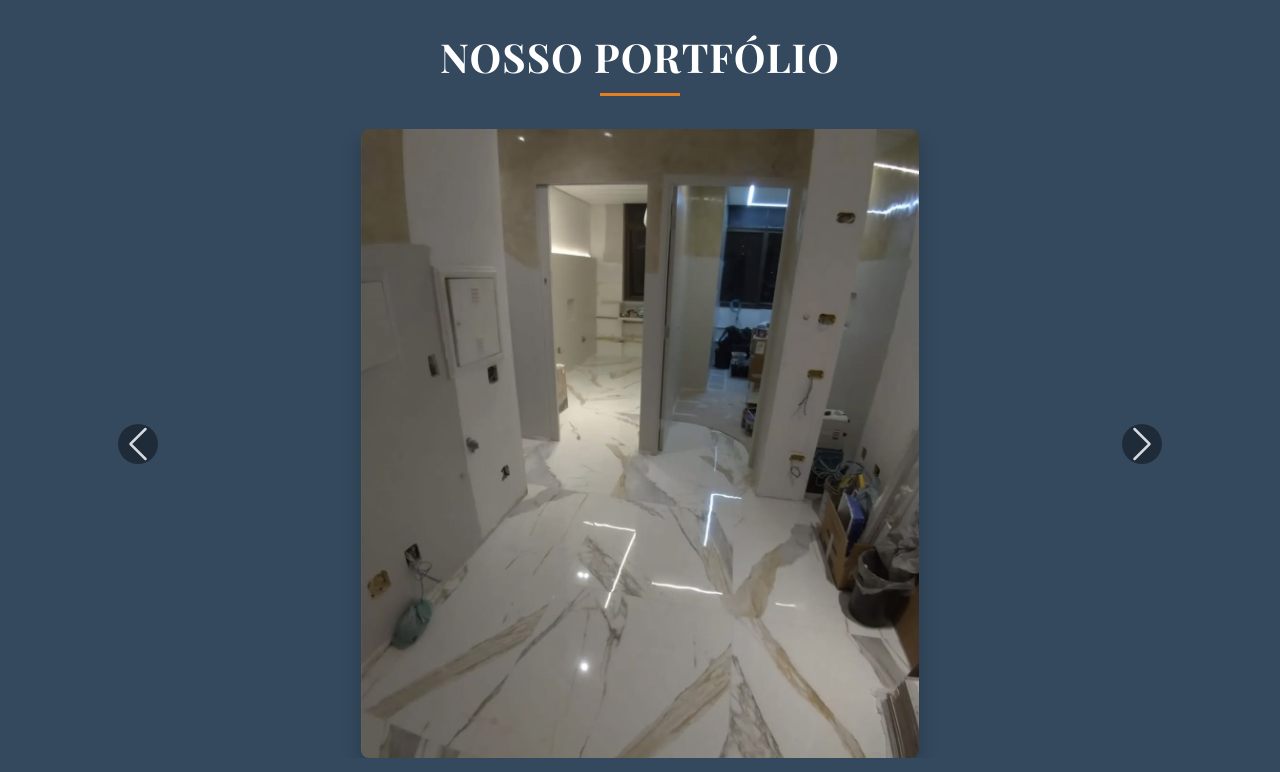
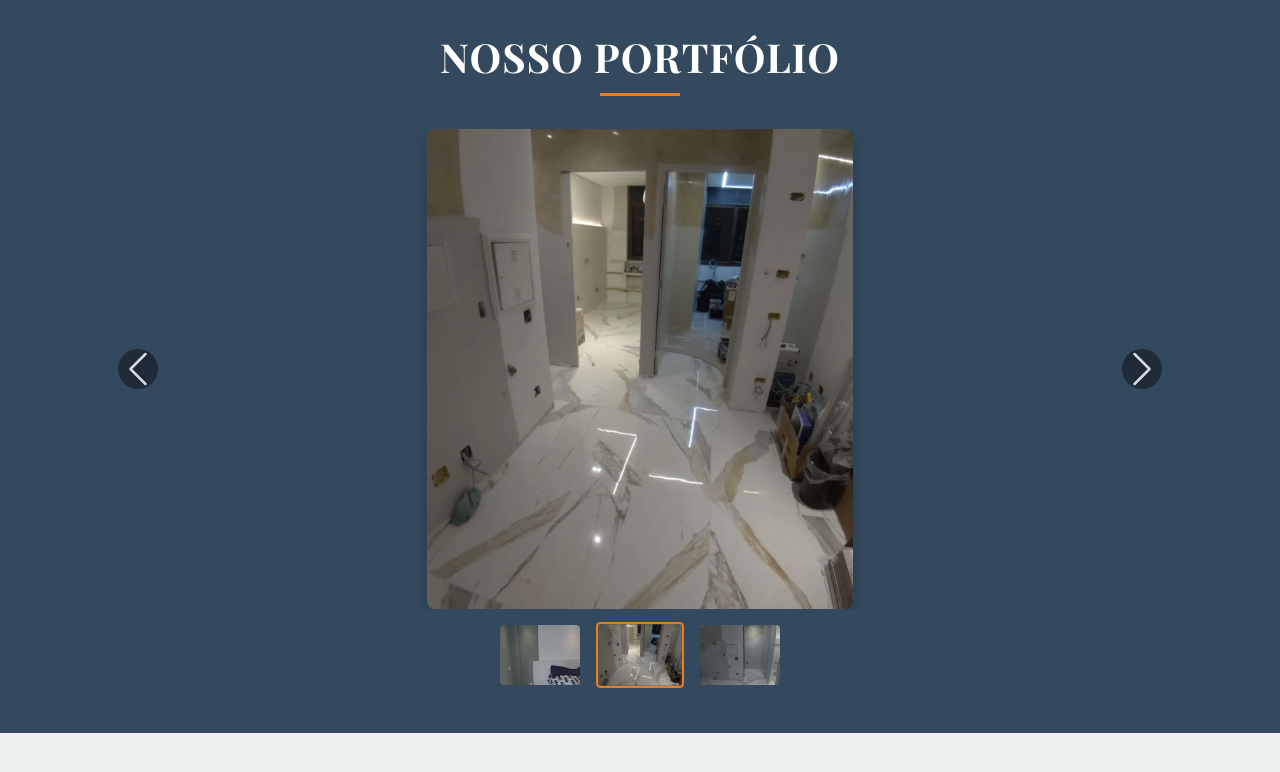
Before and after one commit to GN0013/vimile-pinturas-of, a plain HTML site: page index.html in a window 1280 px wide. Shown: the part 1160-1932 px from the top of the page. Drawn offline with nearby package versions, Linux system fonts and the light colour scheme.

Commit message:
Update style.css

```diff
--- a/css/style.css
+++ b/css/style.css
@@ -1,4 +1,3 @@
-/* Estilos gerais */
 :root {
     --primary-color: #2c3e50;
     --secondary-color: #34495e;
@@ -10,7 +9,6 @@
     --shadow: 0 4px 6px rgba(0, 0, 0, 0.1);
     --transition: all 0.3s ease;
 }
-
 body {
     font-family: 'Raleway', sans-serif;
     color: var(--text-color);
@@ -18,27 +16,22 @@ body {
     background-color: var(--light-color);
     overflow-x: hidden;
 }
-
 h1, h2, h3, h4, h5, h6 {
     font-family: 'Playfair Display', serif;
     font-weight: 700;
 }
-
 a {
     color: var(--accent-color);
     text-decoration: none;
     transition: var(--transition);
 }
-
 a:hover {
     color: var(--primary-color);
 }
-
 section {
     position: relative;
     padding: 5rem 0;
 }
-
 .section-title {
     position: relative;
     margin-bottom: 3rem;
@@ -47,7 +40,6 @@ section {
     text-transform: uppercase;
     letter-spacing: 1px;
 }
-
 .section-title::after {
     content: "";
     position: absolute;
@@ -58,8 +50,6 @@ section {
     height: 3px;
     background-color: var(--accent-color);
 }
-
-/* Efeito de pincelada artística */
 .hero-brush-stroke {
     position: relative;
     height: 8px;
@@ -69,7 +59,6 @@ section {
     border-radius: 3px;
     transform: rotate(-1deg);
 }
-
 .hero-brush-stroke::before,
 .hero-brush-stroke::after {
     content: "";
@@ -78,22 +67,18 @@ section {
     background-color: var(--accent-color);
     border-radius: 3px;
 }
-
 .hero-brush-stroke::before {
     width: 120px;
     top: -16px;
     left: 15px;
     transform: rotate(2deg);
 }
-
 .hero-brush-stroke::after {
     width: 170px;
     bottom: -16px;
     left: -10px;
     transform: rotate(-1deg);
 }
-
-/* Header e navegação */
 .header-main {
     background-color: var(--primary-color);
     box-shadow: var(--shadow);
@@ -102,16 +87,13 @@ section {
     z-index: 1000;
     padding: 0.5rem 0;
 }
-
 .logo {
     max-height: 80px;
     transition: var(--transition);
 }
-
 .navbar {
     padding: 0;
 }
-
 .navbar-nav .nav-link {
     color: var(--white);
     font-weight: 500;
@@ -121,7 +103,6 @@ section {
     transition: var(--transition);
     position: relative;
 }
-
 .navbar-nav .nav-link::after {
     content: "";
     position: absolute;
@@ -133,24 +114,19 @@ section {
     transition: var(--transition);
     transform: translateX(-50%);
 }
-
 .navbar-nav .nav-link:hover::after {
     width: 70%;
 }
-
 .navbar-nav .nav-link:hover,
 .navbar-nav .nav-link:focus {
     color: var(--accent-color);
 }
-
 .navbar-toggler {
     border: none;
     padding: 0.5rem;
     color: var(--white);
     background-color: var(--accent-color);
 }
-
-/* Seção Hero */
 .hero-section {
     background: linear-gradient(rgba(0, 0, 0, 0.7), rgba(0, 0, 0, 0.7)), url('../imagens/pintura1.jpg');
     background-size: cover;
@@ -159,20 +135,17 @@ section {
     padding: 8rem 0;
     position: relative;
 }
-
 .hero-title {
     font-size: 3.5rem;
     margin-bottom: 1.5rem;
     text-shadow: 2px 2px 4px rgba(0, 0, 0, 0.5);
 }
-
 .hero-subtitle {
     font-size: 1.25rem;
     max-width: 700px;
     margin: 0 auto;
     opacity: 0.9;
 }
-
 .hero-cta {
     background-color: var(--accent-color);
     border: none;
@@ -183,18 +156,14 @@ section {
     box-shadow: 0 4px 15px rgba(230, 126, 34, 0.4);
     transition: var(--transition);
 }
-
 .hero-cta:hover {
     background-color: var(--white);
     color: var(--accent-color);
     transform: translateY(-3px);
 }
-
-/* Seção de Serviços */
 .services-section {
     background-color: var(--white);
 }
-
 .service-card {
     background-color: var(--white);
     border-radius: 8px;
@@ -206,7 +175,6 @@ section {
     position: relative;
     overflow: hidden;
 }
-
 .service-card::before {
     content: "";
     position: absolute;
@@ -219,80 +187,76 @@ section {
     transform-origin: left;
     transition: var(--transition);
 }
-
 .service-card:hover {
     transform: translateY(-10px);
 }
-
 .service-card:hover::before {
     transform: scaleX(1);
 }
-
 .service-icon {
     font-size: 2.5rem;
     color: var(--accent-color);
     margin-bottom: 1.5rem;
     transition: var(--transition);
 }
-
 .service-card:hover .service-icon {
     transform: scale(1.2);
 }
-
 .service-title {
     color: var(--primary-color);
     margin-bottom: 1rem;
     font-size: 1.5rem;
 }
-
 .service-description {
     color: var(--text-color);
     font-size: 1rem;
 }
-
-/* Seção de Portfólio */
 .portfolio-section {
     background-color: var(--secondary-color);
     color: var(--white);
+    position: relative;
+    overflow: hidden;
 }
-
 .portfolio-section .section-title {
     color: var(--white);
 }
-
 .carousel-item img {
     border-radius: 8px;
     height: 60vh;
     object-fit: cover;
     box-shadow: 0 10px 20px rgba(0, 0, 0, 0.2);
+    max-width: 50%;
+    margin: 0 auto;
 }
-
 .carousel-control-prev,
 .carousel-control-next {
     width: 10%;
     opacity: 0.8;
 }
-
 .carousel-control-prev-icon,
 .carousel-control-next-icon {
     background-color: rgba(0, 0, 0, 0.5);
     border-radius: 50%;
     padding: 20px;
 }
-
 .portfolio-thumbnails {
     display: flex;
     justify-content: center;
-    gap: 10
+    gap: 10px;
+    margin-top: 15px;
 }
-.portfolio-section {
-    background-color: var(--secondary-color); /* Mantenha o fundo neutro */
-    position: relative;
-    overflow: hidden; /* Impede que as imagens vazem para fora */
+.thumbnail {
+    width: 80px;
+    height: 60px;
+    object-fit: cover;
+    border-radius: 4px;
+    cursor: pointer;
+    opacity: 0.7;
+    transition: var(--transition);
+    margin: 0 5px;
 }
-
-.carousel-item img {
-    max-width: 50%;
-    height: auto;
-    object-fit: contain; /* Ajusta as imagens dentro dos limites */
+.thumbnail.active, .thumbnail:hover {
+    opacity: 1;
+    transform: scale(1.1);
+    border: 2px solid var(--accent-color);
 }
```
